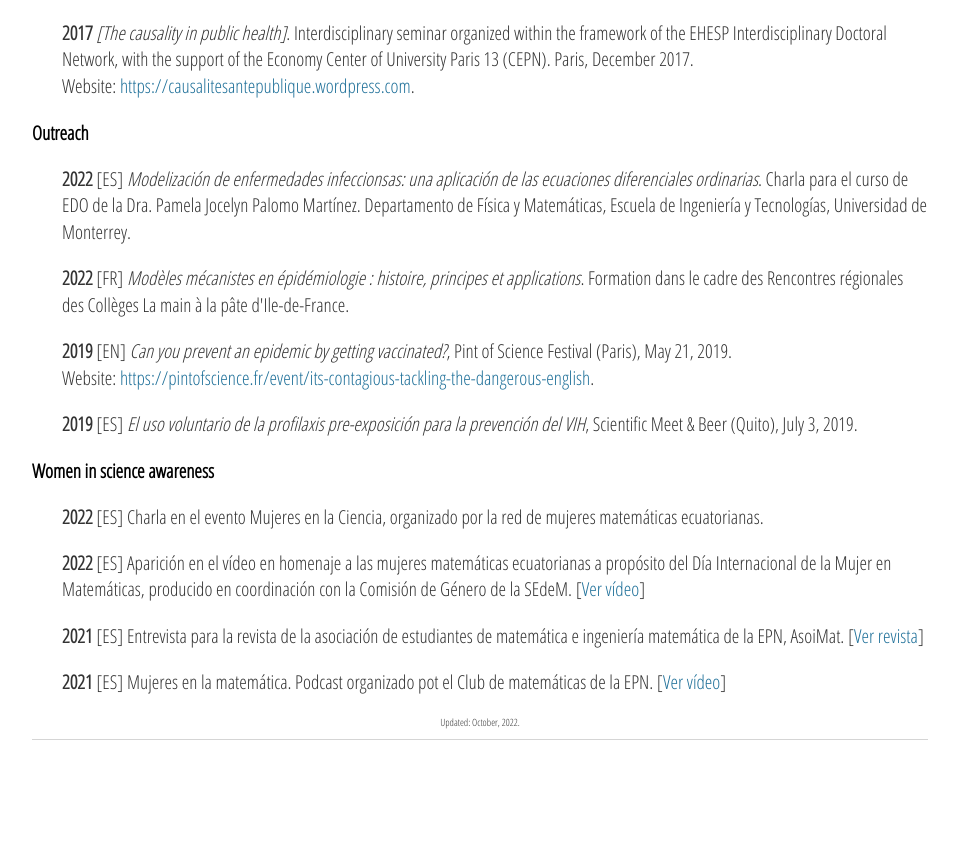
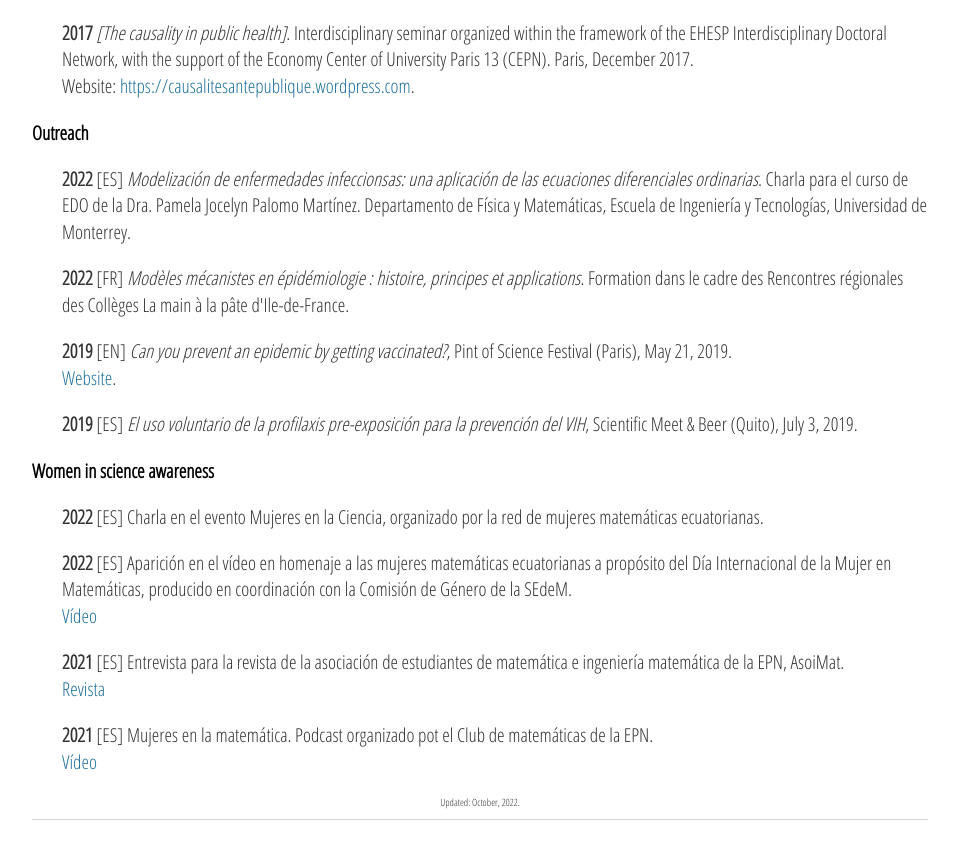
Before and after one commit to sjijon/sjijon.github.io, a Jekyll site: the page built from scientific-activities.html, in a window 1280 px wide and 900 px high, scrolled down 1916 px. Shown: the top 859 px of the window, without its empty margins (160-1119 px from the left). Built offline with Jekyll 4.4.1, drawn with Linux system fonts in a browser that asks for light colours; nearby versions of some CDN libraries; before the commit the page ends 2736 px from its top, so only the background shows below that.

Commit message:
Tiny fixes

```diff
--- a/scientific-activities.html
+++ b/scientific-activities.html
@@ -178,15 +178,21 @@ title: Scientific activities
 	</p>
 
 	<p style="padding-left:30px;">
-		<strong>2022</strong> [ES] Aparición en el vídeo en homenaje a las mujeres matemáticas ecuatorianas a propósito del Día Internacional de la Mujer en Matemáticas, producido en coordinación con la Comisión de Género de la SEdeM. [<a href="https://www.youtube.com/watch?v=CM9PBXLl3-Q">Ver vídeo</a>]
+		<strong>2022</strong> [ES] Aparición en el vídeo en homenaje a las mujeres matemáticas ecuatorianas a propósito del Día Internacional de la Mujer en Matemáticas, producido en coordinación con la Comisión de Género de la SEdeM.
+		<br>
+		<a href="https://www.youtube.com/watch?v=CM9PBXLl3-Q">Vídeo</a>
 	</p>
 	<p style="padding-left:30px;">
 	<strong>2021</strong> [ES] Entrevista para la revista de la asociación de
-	estudiantes de matemática e ingeniería matemática de la EPN, AsoiMat. [<a href="https://asoimat.epn.edu.ec/wp-content/uploads/2021/05/Revista-ASOiMAT-Volumen-VI.pdf">Ver revista</a>]
+	estudiantes de matemática e ingeniería matemática de la EPN, AsoiMat.
+	<br>
+	<a href="https://asoimat.epn.edu.ec/wp-content/uploads/2021/05/Revista-ASOiMAT-Volumen-VI.pdf">Revista</a>
 	</p>
 	<p style="padding-left:30px;">
 	<strong>2021</strong> [ES] Mujeres en la matemática. Podcast organizado pot el Club de matemáticas
-	de la EPN. [<a href="https://www.facebook.com/868487859830766/videos/133784991831999">Ver vídeo</a>]
+	de la EPN.
+	<br>
+	<a href="https://www.facebook.com/868487859830766/videos/133784991831999">Vídeo</a>
 	</p>
 
 <!-- -------------------------
```
Also changed, not shown: other parts of scientific-activities.html (+1 -1 lines).
